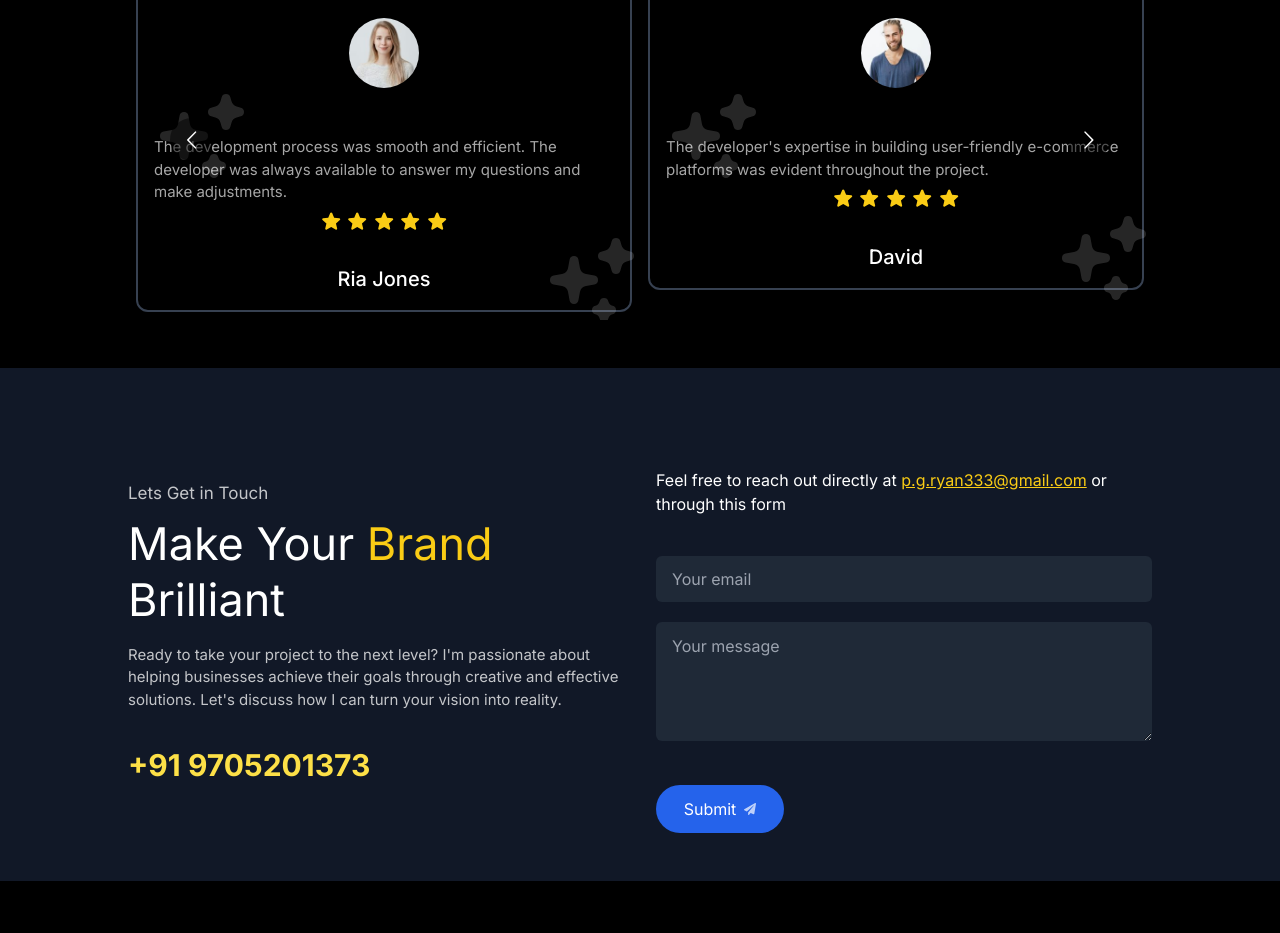
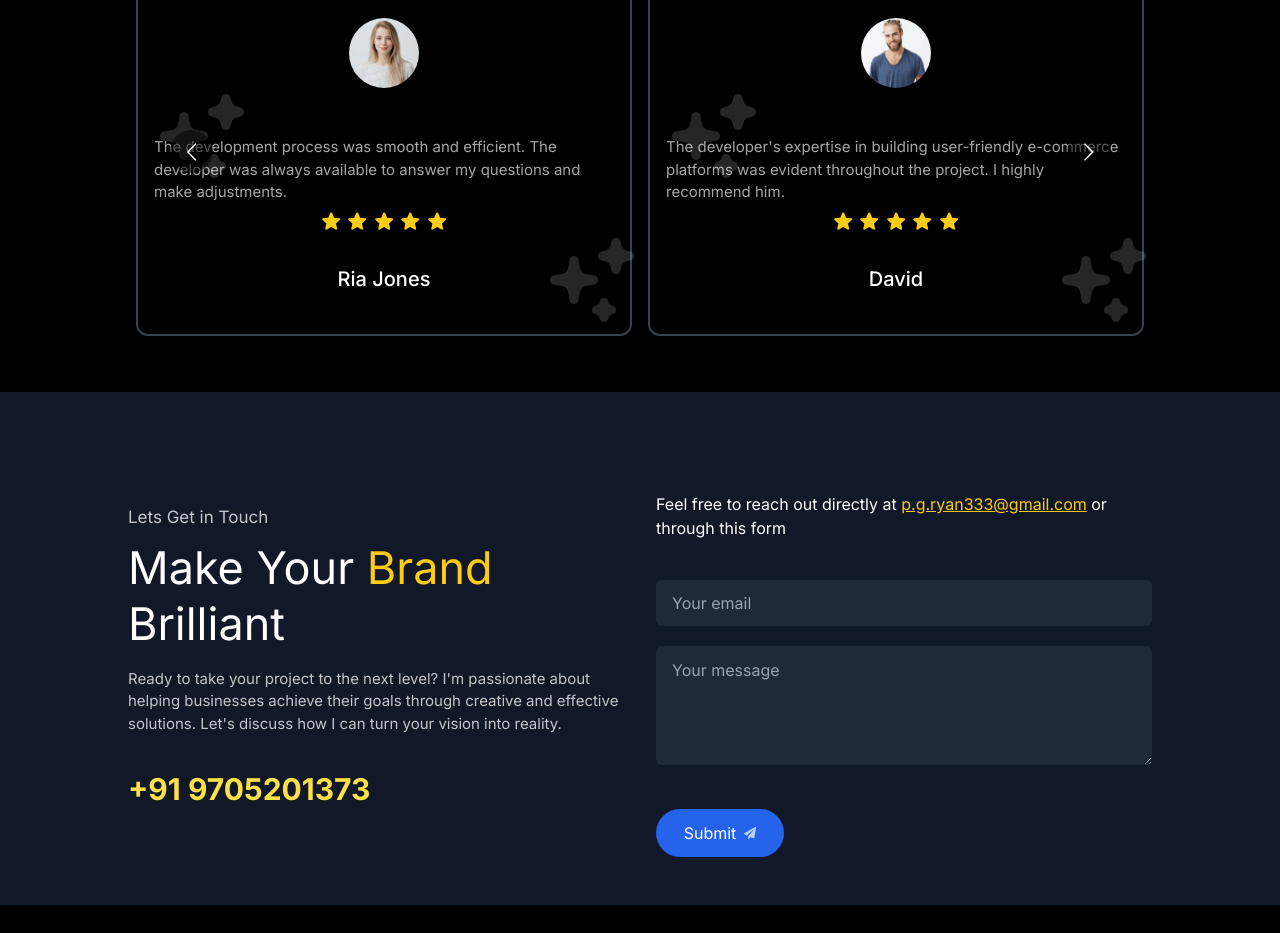
Before and after one commit to PraveenGeorgeRyan/P_G_Ryan_portfolio, a Next.js app: page / in a window 1280 px wide. Shown: the part 5400-6333 px from the top of the page. Built offline with nearby package versions, Linux system fonts and the light colour scheme.

Commit message:
updated padding in reviewcard

```diff
--- a/components/Helper/ClientReviewCard.tsx
+++ b/components/Helper/ClientReviewCard.tsx
@@ -34,7 +34,7 @@ const ClientReviewCard = ({ image, user, review }: ClientReviewCardProps) => {
         <div>
           <SparklesIcon className="fixed right-0 size-24 text-white opacity-15" />
         </div>
-        <h1 className="mt-8 text-center text-[20px] font-medium text-white">
+        <h1 className="mt-8 text-center text-[20px] font-medium text-white pb-6">
           {user}
         </h1>
       </div>
--- a/components/Helper/ReviewSlider.tsx
+++ b/components/Helper/ReviewSlider.tsx
@@ -46,7 +46,7 @@ const ReviewSlider = () => {
       <ClientReviewCard
         image="/images/user3.jpg"
         user="David"
-        review="The developer's expertise in building user-friendly e-commerce platforms was evident throughout the project."
+        review="The developer's expertise in building user-friendly e-commerce platforms was evident throughout the project. I highly recommend him."
       />
       <ClientReviewCard
         image="/images/user4.jpg"
```
